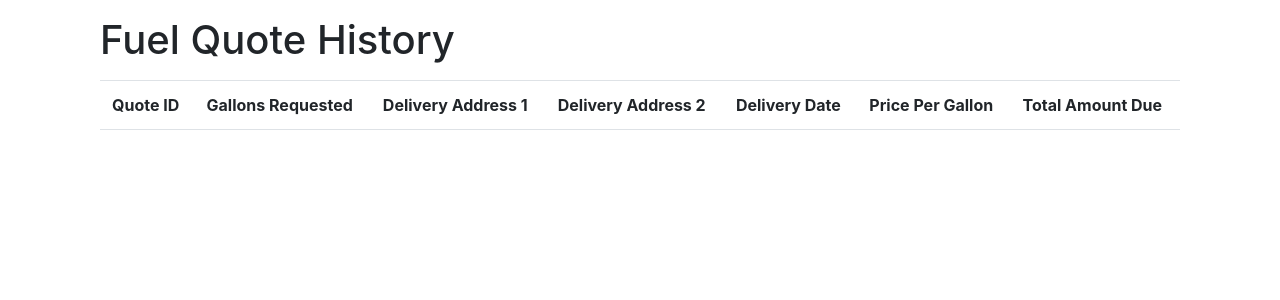
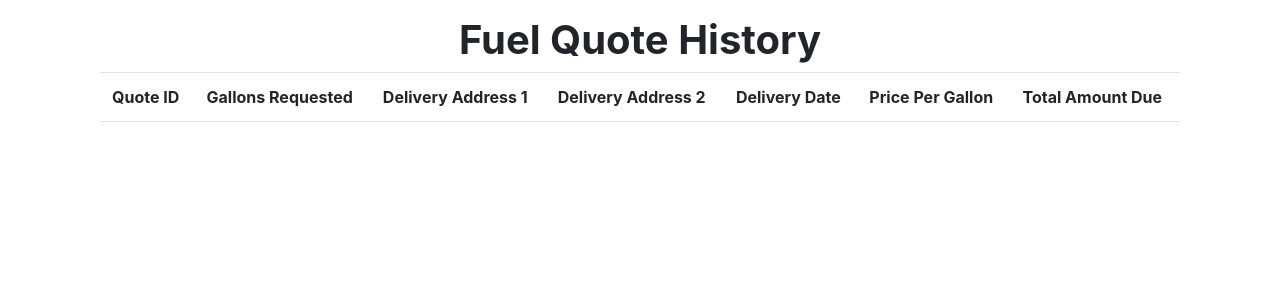
Before and after one commit to t-pham1/4353-G11-Assignment-2, a Flask app: page /history in a window 1280 px wide. Shown: the part 56-356 px from the top of the page. Run offline with Flask 3, Linux system fonts and the light colour scheme; lists and menus that the app fills with data are empty.

Commit message:
Updated history

```diff
--- a/templates/history.html
+++ b/templates/history.html
@@ -3,7 +3,7 @@
 {% block content %}
     <!-- Fuel Quote History -->
     <div class="container py-3">
-      <h1 class="mb-3">Fuel Quote History</h1>
+    <h1 align="center"><strong>Fuel Quote History</strong></h1>
       <table class="table">
          <tr>
             <th>Quote ID</th>
```
